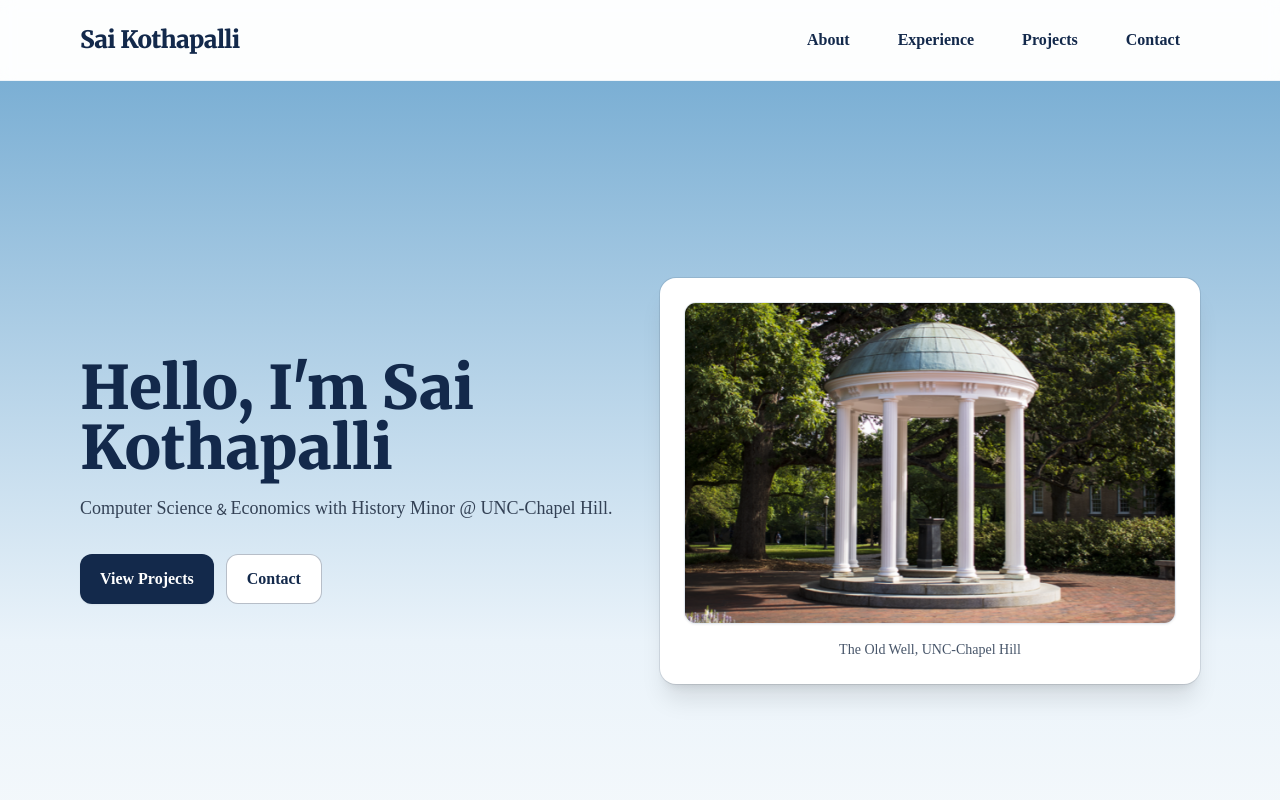
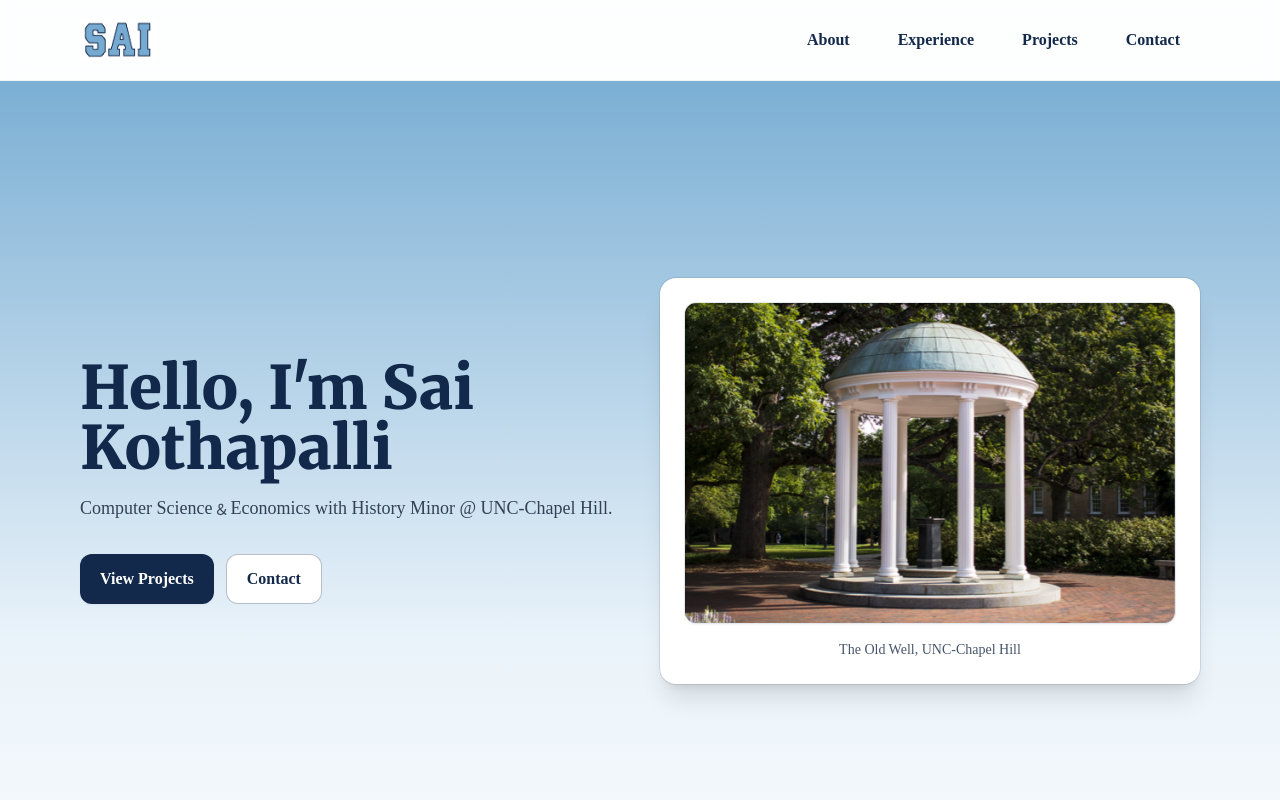
Before and after one commit to saikothapalli16/portfolio, a Next.js app: page / in a window 1280 px wide. Shown: the top 800 px of the page. Built offline with nearby package versions, Linux system fonts and the light colour scheme.

Commit message:
sai logo unc

```diff
--- a/pages/index.tsx
+++ b/pages/index.tsx
@@ -1,6 +1,7 @@
 "use client";
 
 import Head from "next/head";
+import Image from "next/image";
 import { useEffect, useState } from "react";
 import { Experience, EXPERIENCES } from "../data/experiences";
 import { Project, PROJECTS } from "../data/projects";
@@ -89,10 +90,16 @@
           <div className="mx-auto flex h-16 sm:h-20 max-w-6xl items-center justify-between px-3 sm:px-4">
             <button
               onClick={() => window.scrollTo({ top: 0, behavior: "smooth" })}
-              className="font-serif text-lg sm:text-2xl font-black tracking-tight text-unc-navy"
+              className="flex items-center hover:opacity-80 transition-opacity"
               aria-label="Go to top"
             >
-              Sai Kothapalli
+              <Image
+                src="/sailogo.png"
+                alt="Sai Kothapalli Logo"
+                width={70}
+                height={40}
+                className="h-8 w-auto sm:h-10"
+              />
             </button>
 
             <nav className="flex gap-1 sm:gap-2">
```
Also changed, not shown: public/sailogo.png (added).
